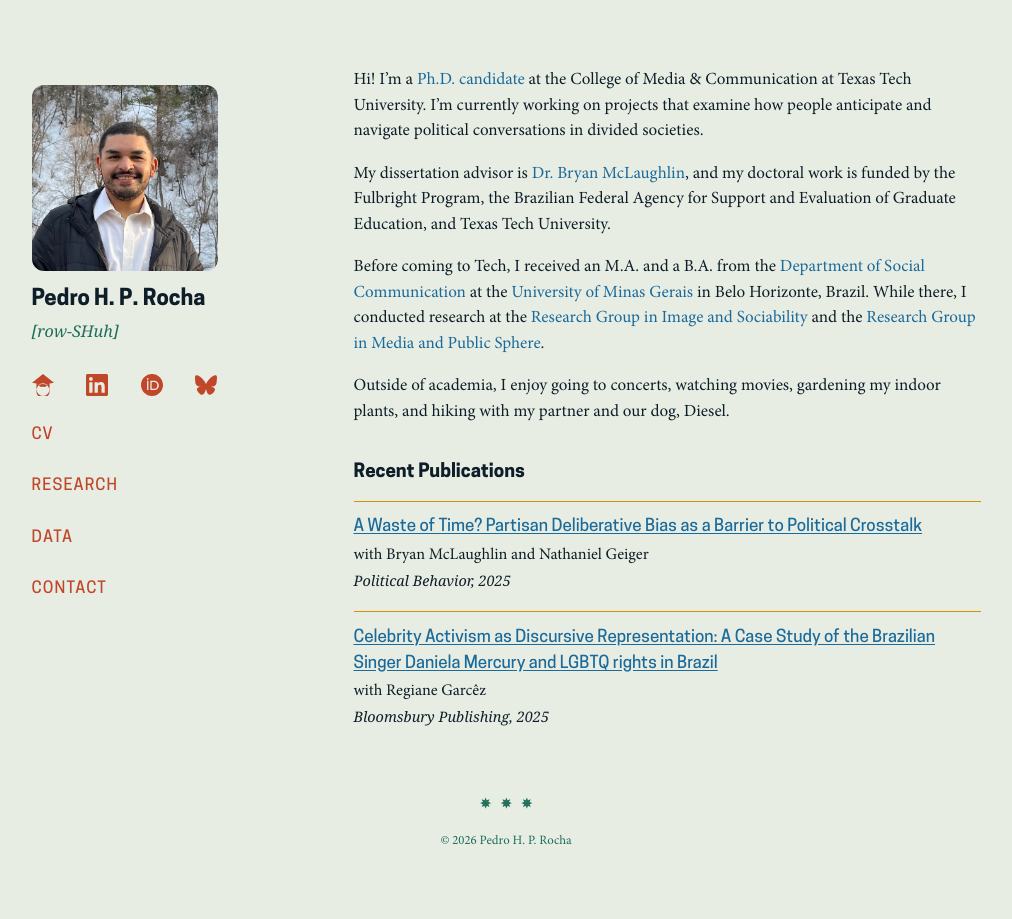
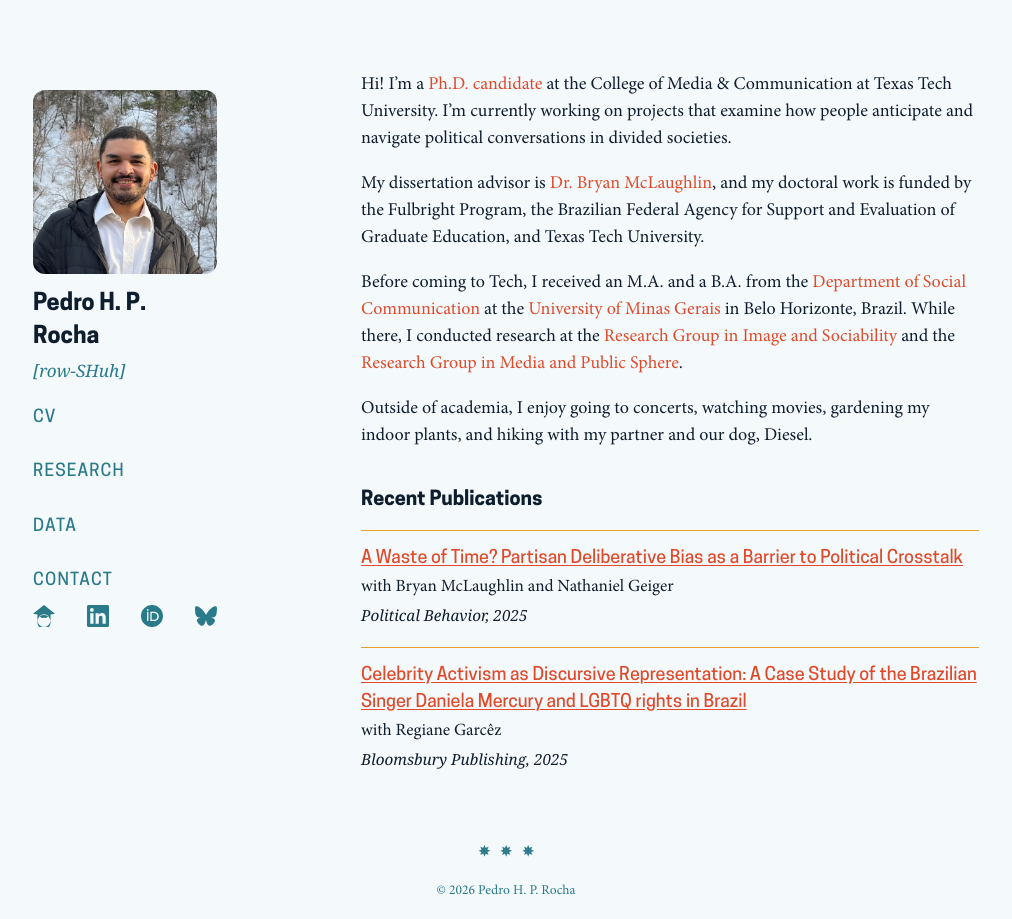
Before and after one commit to pedrohprocha/pedrohprocha.github.io, a Jekyll site: the page built from index.md, in a window 1280 px wide. Shown: the whole page, without its empty margins (134-1146 px from the left). Built offline with Jekyll 4.4.1, drawn with Linux system fonts in a browser that asks for light colours; some web fonts are replaced.

Commit message:
font size and icon position

```diff
--- a/_layouts/default.html
+++ b/_layouts/default.html
@@ -19,12 +19,6 @@
         <h1><a href="{{ '/' | relative_url }}">{{ site.title }}</a></h1>
         <p class="tagline">{{ site.description }}</p>
         <nav>
-            <div class="sidebar-icons">
-              {% if site.scholar %}<a href="{{ site.scholar }}" title="Google Scholar" target="_blank">{% include icon-scholar.svg %}</a>{% endif %}
-              {% if site.linkedin %}<a href="{{ site.linkedin }}" title="LinkedIn" target="_blank">{% include icon-linkedin.svg %}</a>{% endif %}
-              {% if site.orcid %}<a href="{{ site.orcid }}" title="ORCID" target="_blank">{% include icon-orcid.svg %}</a>{% endif %}
-              {% if site.bluesky %}<a href="{{ site.bluesky }}" title="Bluesky" target="_blank">{% include icon-bluesky.svg %}</a>{% endif %}
-            </div>
           <a href="{{ '/cv' | relative_url }}"{% if page.url contains 'cv' %} class="active"{% endif %}>CV</a>
           <a href="{{ '/research' | relative_url }}"{% if page.url contains 'research' %} class="active"{% endif %}>RESEARCH</a>
           <a href="{{ '/data' | relative_url }}"{% if page.url contains 'data' %} class="active"{% endif %}>DATA</a>
@@ -32,6 +26,12 @@
           <!-- a href="{{ '/blog' | relative_url }}"{% if page.url contains 'blog' or page.layout == 'post' %} class="active"{% endif %}>THOUGHTS</a -->
           <a href="{{ '/contact' | relative_url }}"{% if page.url contains 'contact' %} class="active"{% endif %}>CONTACT</a>
         </nav>
+        <div class="sidebar-icons">
+          {% if site.scholar %}<a href="{{ site.scholar }}" title="Google Scholar" target="_blank">{% include icon-scholar.svg %}</a>{% endif %}
+          {% if site.linkedin %}<a href="{{ site.linkedin }}" title="LinkedIn" target="_blank">{% include icon-linkedin.svg %}</a>{% endif %}
+          {% if site.orcid %}<a href="{{ site.orcid }}" title="ORCID" target="_blank">{% include icon-orcid.svg %}</a>{% endif %}
+          {% if site.bluesky %}<a href="{{ site.bluesky }}" title="Bluesky" target="_blank">{% include icon-bluesky.svg %}</a>{% endif %}
+        </div>
       </div>
     </aside>
 
--- a/assets/css/main.css
+++ b/assets/css/main.css
@@ -52,13 +52,13 @@
 
 /* ── Variables ───────────────────────────────────────────── */
 :root {
-    --bg: #e8ede4;
-    --text: #0e1e28;
-    --muted: #1e6e5a;
-    --accent: #1a6a9a;
-    --border: #d4900a;
-    --hover: #1e6e5a;
-    --nav: #c0472a;
+    --bg:      #f4f9fc;
+    --text:    #0e1e2e;
+    --muted:   #2a7a8a;
+    --accent:  #e04a2a;
+    --border:  #e8a030;
+    --hover:   #c03a50;
+    --nav:     #2a7a8a;
     --font-body: "Minion Pro", Georgia, serif;
     --font-heading: "Cooper Hewitt", sans-serif;
     --sidebar-w: 30%;
@@ -73,7 +73,7 @@
     padding: 0;
 }
 html {
-    font-size: 17px;
+    font-size: 18px;
 }
 body {
     font-family: var(--font-body);
@@ -487,14 +487,15 @@ h3 {
 }
 
 @media (prefers-color-scheme: dark) {
-    :root {
-        --bg: #0e1e28;
-        --text: #d8eaf0;
-        --muted: #6a9aaa;
-        --accent: #0faa62;
-        --border: #1a3a4a;
-        --nav: #4a9aca;
-    }
+  :root {
+    --bg:      #0e1e2e;
+    --text:    #f4f9fc;
+    --muted:   #5aaabb;
+    --accent:  #ff6a4a;
+    --border:  #e8a030;
+    --hover:   #e05a70;
+    --nav:     #5aaabb;
+  }
 }
 
 /* ── Homepage publications ───────────────────────────────── */
```
